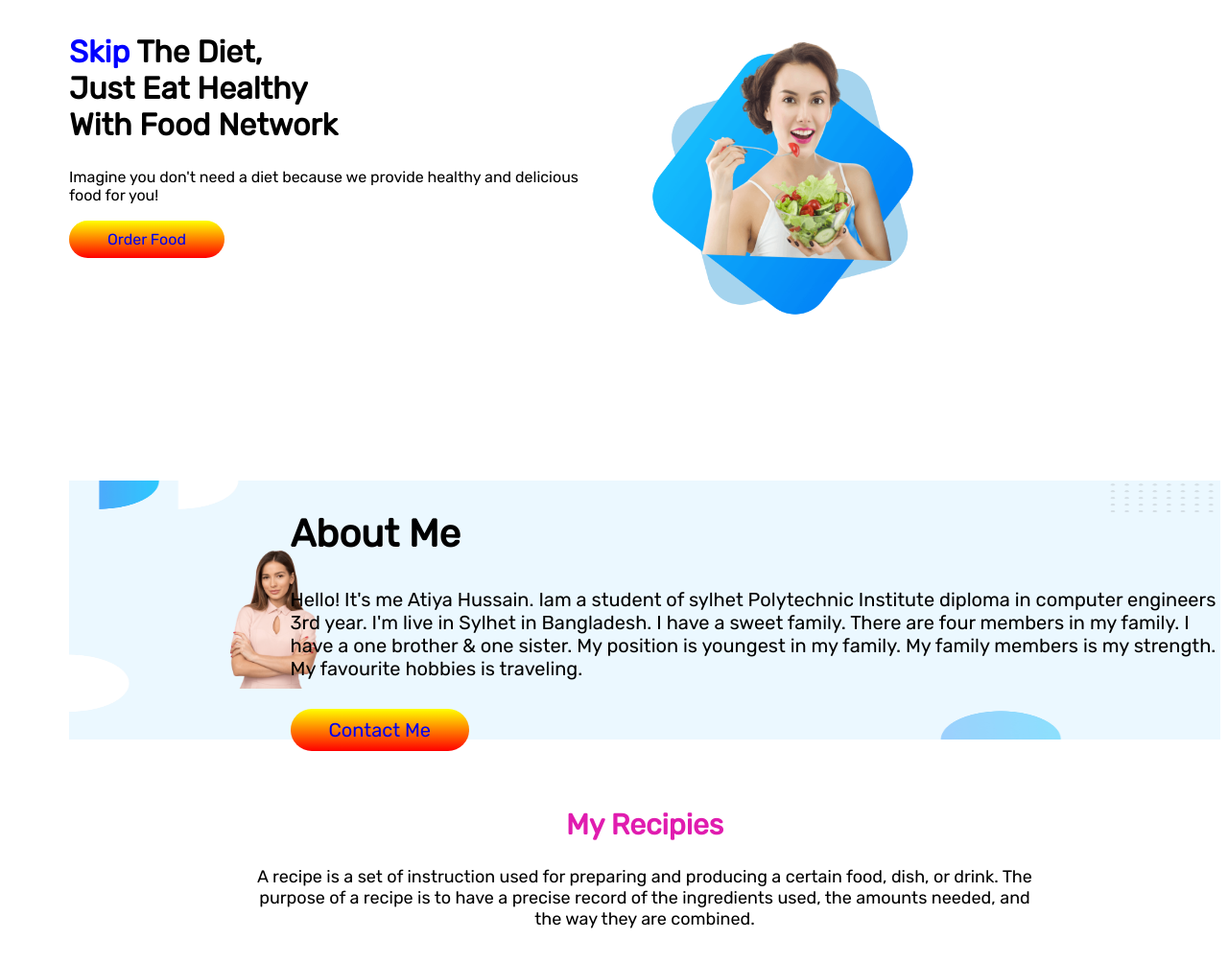
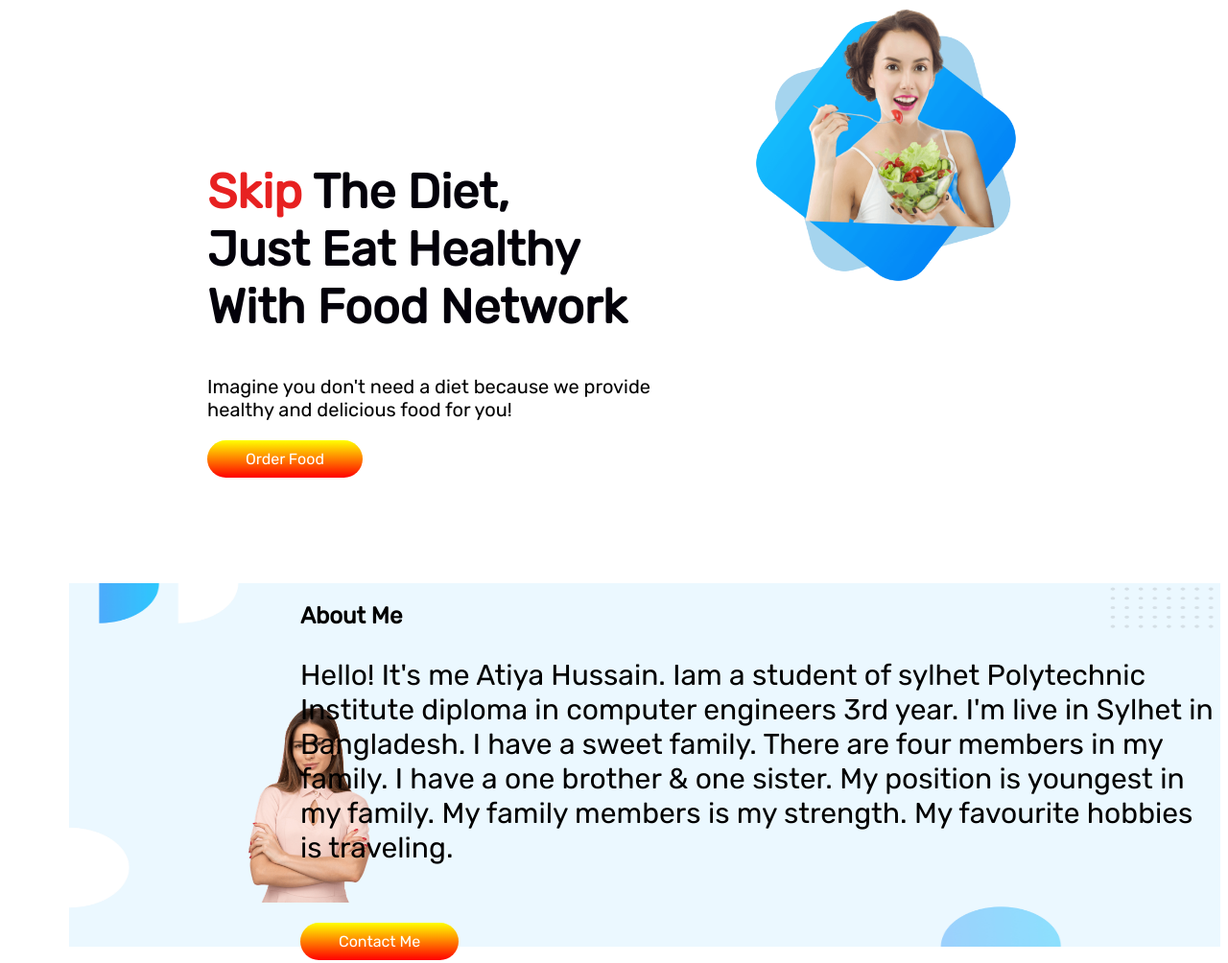
Before and after one commit to AtiyaHussain/food-network, a plain HTML site: page index.html in a window 1280 px wide. Shown: the top 1004 px of the page at 96% size. Drawn offline with Linux system fonts and the light colour scheme.

Commit message:
Finishing

```diff
--- a/style.css
+++ b/style.css
@@ -10,68 +10,85 @@
 }
 .header-area{
     display: flex;
+
+
 }
-.header-part{
-    width: 50px;
-    padding left: 1% ;
-    margin: 5%;
+.header-part1{
+    width: 50%;
+    padding-left:5% ;
+    margin: 10%0 0 7%;
+}
+.header-part1 h1{
+   font-size:  50px;
+  color: rgb(3, 1, 10);
+}
+.header-part1 p{
+    font-size:  20px;
+    margin-bottom: 30px;
+ }
+ .header-part{
+    width: 50%;
+    padding-left:5% ;
+
 }
 .text-color{
-    color: blue;
+    color: rgb(231, 33, 33);
 }
 .link-color{
-    padding: 10px 40px ;
-    text-decoration:none;
+    padding: 10px 40px;
+    text-decoration:none ;
     background-image: linear-gradient(yellow, red);
-    border-radius: 40px;
+    border-radius: 25px;
+    color: white;
+    font-size: normal;
+}
 
+.header-part img{
+    width: 60%;
 }
-h1{
-    font-size: 32px;
 
-}
-p{
-    padding-bottom: 5%;
-}
-.header-part img{
-    width: 300px;
-}
 #about{
     display: flex;
     background-image: url(Shape/top\ banner.jpg);
     background-repeat: no-repeat;
     background-size:100% 99%;
-     font-size: 20px ;
-     background-position: left;
-}
-.about-part{
-    width: 50%;
-    padding: 2%;
 }
 
-h2{
-    font-size: 40px;
+.about-part1{
+    width: 50%;
+    padding: 8% 5% 5% 5%;
+}
+.about-part1 h2{
+   font-size:  90px;
+   color: rgb(123, 129, 214);
+}
+.About-part1 p{
+    font-size: 30px;
+    margin-bottom: 70px;
+    position: center;
+ }
+ .About-part{
+    width: 70%;
+    padding-right:9% ;
 
 }
-p{
-    padding-bottom:2%;
+
+.about-part img{
+    width: 53%;
+    margin:130px 0 0 187px ;
 }
 
- .about-part img{
-    width: 50%;
-    margin:50px 0 0 140px ;padding-left:2% ;
-}
 .recipie-part{
     text-align: center;
     padding: 45px;
 }
 .recipie-part h1{
-    font-size: 30px;
-    color: rgb(224, 28, 175);
+    font-size: 40px;
+    color: rgb(226, 6, 109);
 }
 .recipie-part p{
     padding: 0 150px 0 150px;
-    font-size: 18px;
+    font-size: 25px;
 }
 
 .recipie-item{
@@ -82,7 +99,7 @@
     width: 150%;
     padding: 20px;
     margin: 20px;
-    box-shadow: 4px 5px 23px rgb(216, 79, 79);
+    box-shadow: 4px 5px 23px rgb(136, 243, 168);
     border-radius: 25px;
 }
 .recipie1 img{
@@ -110,7 +127,7 @@
     width: 150%;
     padding: 20px;
     margin: 20px;
-    box-shadow: 4px 5px 23px rgb(164, 223, 241);
+    box-shadow: 4px 5px 23px rgb(229, 190, 153);
     border-radius: 25px;
 }
 .recipie3 img{
```
